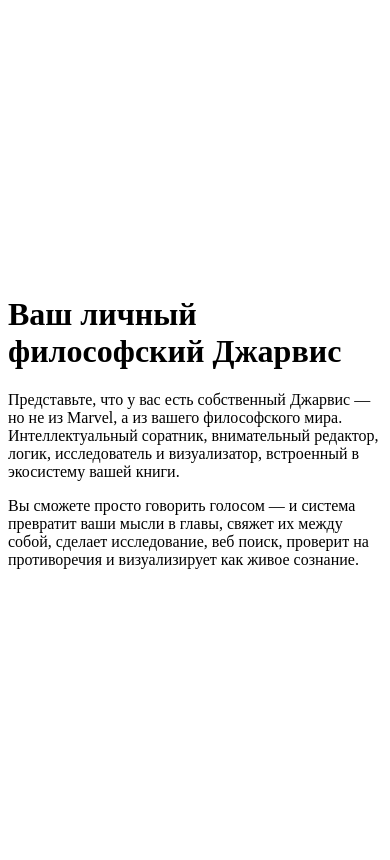
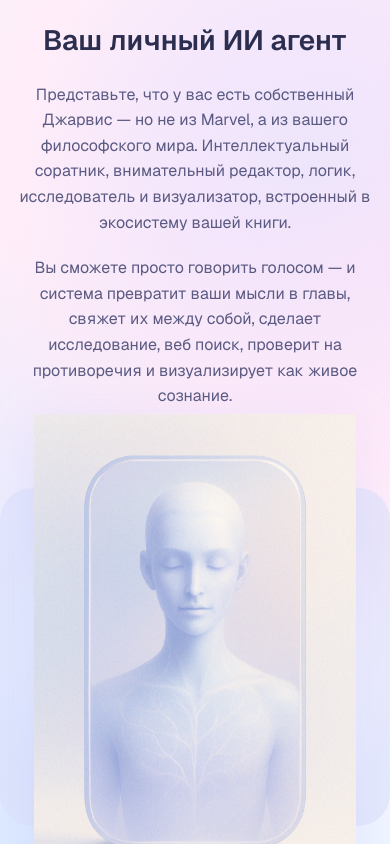
Before and after one commit to Leogelv/mycooffer, a Next.js app: page / in a window 390 px wide. Built offline with nearby package versions, Linux system fonts and the light colour scheme.

Commit message:
Создан стильный компонент HeroBlock с адаптивным дизайном и анимациями

```diff
--- a/app/globals.css
+++ b/app/globals.css
@@ -2,7 +2,58 @@
 @tailwind components;
 @tailwind utilities;
 
+/* Reset and base styles */
+* {
+  box-sizing: border-box;
+  margin: 0;
+  padding: 0;
+}
+
+html,
 body {
-  background: white;
-  color: black;
+  font-family: var(--font-geist-sans), system-ui, -apple-system, BlinkMacSystemFont, 'Segoe UI', Roboto, 'Helvetica Neue', Arial, sans-serif;
+  background: #ffffff;
+  color: #2c2e50;
+  width: 100%;
+  height: 100%;
+  overflow-x: hidden;
 }
+
+/* Smooth scrolling */
+html {
+  scroll-behavior: smooth;
+}
+
+/* Improved typography */
+h1, h2, h3, h4, h5, h6 {
+  font-weight: 600;
+  line-height: 1.3;
+}
+
+p {
+  line-height: 1.6;
+}
+
+/* Focus states */
+:focus-visible {
+  outline: 2px solid #7f6af2;
+  outline-offset: 2px;
+}
+
+/* Custom scrollbar */
+::-webkit-scrollbar {
+  width: 10px;
+}
+
+::-webkit-scrollbar-track {
+  background: #f1f1f5;
+}
+
+::-webkit-scrollbar-thumb {
+  background: #c9c9d5;
+  border-radius: 5px;
+}
+
+::-webkit-scrollbar-thumb:hover {
+  background: #9595a8;
+}
--- a/app/page.tsx
+++ b/app/page.tsx
@@ -1,4 +1,5 @@
 import React from 'react';
+import HeroBlock from '../components/HeroBlock';
 
 interface ContentItem {
   type: string;
@@ -14,10 +15,10 @@
 }
 
 export default function Home() {
-  // Данные первого блока, вставленные напрямую
+  // Данные первого блока
   const heroSection: Section = {
     id: "hero",
-    title: "Ваш личный философский Джарвис",
+    title: "Ваш личный ИИ агент",
     content: [
       {
         type: "paragraph",
@@ -32,16 +33,5 @@
     icon: null
   };
 
-  return (
-    <main className="min-h-screen flex flex-col items-center justify-center p-4 bg-gray-100">
-      <div className="max-w-2xl w-full bg-white rounded-lg shadow-md p-8">
-        <h1 className="text-3xl font-bold text-gray-800 mb-6">{heroSection.title}</h1>
-        {heroSection.content.map((item: ContentItem, index: number) => (
-          <p key={index} className="text-gray-600 mb-4">
-            {item.text}
-          </p>
-        ))}
-      </div>
-    </main>
-  );
+  return <HeroBlock title={heroSection.title} content={heroSection.content} />;
 }
--- /dev/null
+++ b/components/HeroBlock.module.css
@@ -0,0 +1,166 @@
+/* HeroBlock.module.css */
+.heroContainer {
+  display: flex;
+  flex-direction: row;
+  align-items: center;
+  justify-content: space-between;
+  min-height: 100vh;
+  position: relative;
+  overflow: hidden;
+  z-index: 2; /* Выше, чем градиентные псевдоэлементы в MeshGradientBackground */
+}
+
+.contentWrapper {
+  flex: 1;
+  display: flex;
+  flex-direction: column;
+  padding: 2rem;
+  max-width: 50%;
+  z-index: 3;
+  margin-left: 3rem;
+}
+
+.title {
+  font-size: 3rem;
+  font-weight: 600;
+  margin-bottom: 1.5rem;
+  color: rgb(44, 46, 80);
+  line-height: 1.2;
+}
+
+.content {
+  display: flex;
+  flex-direction: column;
+  gap: 1.25rem;
+}
+
+.paragraph {
+  font-size: 1.2rem;
+  line-height: 1.6;
+  color: rgb(90, 90, 130);
+}
+
+.imageWrapper {
+  flex: 1;
+  display: flex;
+  justify-content: center;
+  align-items: center;
+  height: 100%;
+  position: sticky;
+  left: 0;
+  top: 0;
+  z-index: 2;
+}
+
+.imageContainer {
+  height: 100%;
+  width: 100%;
+  max-height: 80vh;
+  display: flex;
+  justify-content: center;
+  align-items: center;
+  padding: 2rem;
+  position: relative;
+}
+
+.imageContainer::before {
+  content: "";
+  position: absolute;
+  top: 0;
+  left: 0;
+  right: 0;
+  bottom: 0;
+  background: radial-gradient(circle at center,
+    rgba(255, 255, 255, 0.2) 0%,
+    rgba(240, 240, 255, 0.4) 40%,
+    rgba(220, 225, 250, 0.6) 80%);
+  border-radius: 2rem;
+  z-index: -1;
+}
+
+.heroImage {
+  height: auto;
+  max-height: 90%;
+  max-width: 90%;
+  object-fit: contain;
+  filter: drop-shadow(0 10px 25px rgba(150, 150, 255, 0.15));
+  animation: floatAnimation 6s ease-in-out infinite;
+}
+
+@keyframes floatAnimation {
+  0%, 100% {
+    transform: translateY(0);
+  }
+  50% {
+    transform: translateY(-15px);
+  }
+}
+
+/* Responsive styles */
+@media screen and (max-width: 1024px) {
+  .contentWrapper {
+    padding: 1.5rem;
+    max-width: 60%;
+    margin-left: 2rem;
+  }
+
+  .title {
+    font-size: 2.5rem;
+  }
+
+  .paragraph {
+    font-size: 1.1rem;
+  }
+}
+
+@media screen and (max-width: 768px) {
+  .heroContainer {
+    flex-direction: column;
+    justify-content: flex-start;
+  }
+
+  .contentWrapper {
+    max-width: 100%;
+    order: 1;
+    padding: 2rem 1.5rem;
+    margin-left: 0;
+  }
+
+  .imageWrapper {
+    order: 2;
+    width: 100%;
+    justify-content: center;
+    position: relative;
+    left: auto;
+    top: auto;
+  }
+
+  .imageContainer {
+    padding: 1rem;
+    max-height: 60vh;
+  }
+
+  .title {
+    font-size: 2rem;
+    text-align: center;
+  }
+
+  .paragraph {
+    font-size: 1rem;
+    text-align: center;
+  }
+}
+
+@media screen and (max-width: 480px) {
+  .contentWrapper {
+    padding: 1.5rem 1rem;
+  }
+
+  .title {
+    font-size: 1.75rem;
+  }
+
+  .imageContainer {
+    max-height: 40vh;
+  }
+}
--- /dev/null
+++ b/components/HeroBlock.tsx
@@ -0,0 +1,43 @@
+import React from 'react';
+import styles from './HeroBlock.module.css';
+import MeshGradientBackground from './MeshGradientBackground';
+
+interface ContentItem {
+  type: string;
+  text: string;
+}
+
+interface HeroBlockProps {
+  title: string;
+  content: ContentItem[];
+}
+
+const HeroBlock: React.FC<HeroBlockProps> = ({ title, content }) => {
+  return (
+    <MeshGradientBackground>
+      <section className={styles.heroContainer}>
+        <div className={styles.contentWrapper}>
+          <h1 className={styles.title}>{title}</h1>
+          <div className={styles.content}>
+            {content.map((item, index) => (
+              <p key={index} className={styles.paragraph}>
+                {item.text}
+              </p>
+            ))}
+          </div>
+        </div>
+        <div className={styles.imageWrapper}>
+          <div className={styles.imageContainer}>
+            <img
+              src="/offermyco/art1-min.png"
+              alt="AI Ethereal Assistant"
+              className={styles.heroImage}
+            />
+          </div>
+        </div>
+      </section>
+    </MeshGradientBackground>
+  );
+};
+
+export default HeroBlock;
--- /dev/null
+++ b/components/MeshGradientBackground.module.css
@@ -0,0 +1,44 @@
+.gradientContainer {
+  position: relative;
+  width: 100%;
+  min-height: 100vh;
+  background: radial-gradient(circle at 80% 20%,
+    rgb(227, 232, 255) 0%,
+    rgb(238, 232, 255) 15%,
+    rgb(255, 238, 249) 40%,
+    rgb(244, 245, 255) 75%,
+    rgb(235, 244, 255) 100%);
+  overflow: hidden;
+}
+
+.gradientContainer::before {
+  content: '';
+  position: absolute;
+  top: 0;
+  left: 0;
+  right: 0;
+  bottom: 0;
+  background: radial-gradient(
+    ellipse at 10% 90%,
+    rgba(200, 220, 255, 0.5) 0%,
+    rgba(200, 220, 255, 0) 50%
+  );
+  pointer-events: none;
+  z-index: 1;
+}
+
+.gradientContainer::after {
+  content: '';
+  position: absolute;
+  top: 0;
+  left: 0;
+  right: 0;
+  bottom: 0;
+  background: radial-gradient(
+    circle at 90% 30%,
+    rgba(255, 225, 245, 0.5) 0%,
+    rgba(255, 225, 245, 0) 60%
+  );
+  pointer-events: none;
+  z-index: 1;
+}
--- /dev/null
+++ b/components/MeshGradientBackground.tsx
@@ -0,0 +1,20 @@
+import React from 'react';
+import styles from './MeshGradientBackground.module.css';
+
+interface MeshGradientBackgroundProps {
+  children: React.ReactNode;
+  className?: string;
+}
+
+const MeshGradientBackground: React.FC<MeshGradientBackgroundProps> = ({
+  children,
+  className = ''
+}) => {
+  return (
+    <div className={`${styles.gradientContainer} ${className}`}>
+      {children}
+    </div>
+  );
+};
+
+export default MeshGradientBackground;
```
Also changed, not shown: 1 other file (tests, documents, lock files or other folders).
